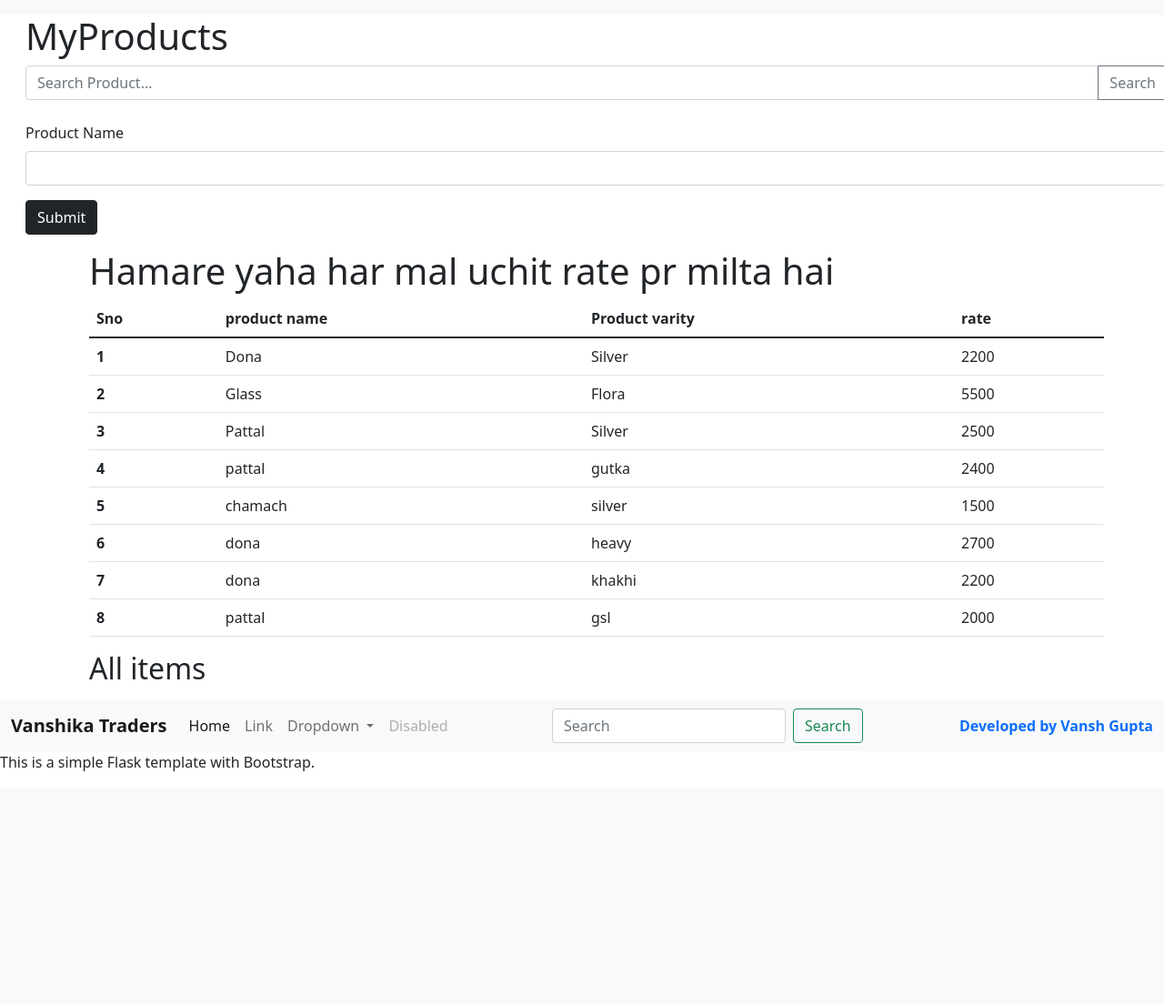
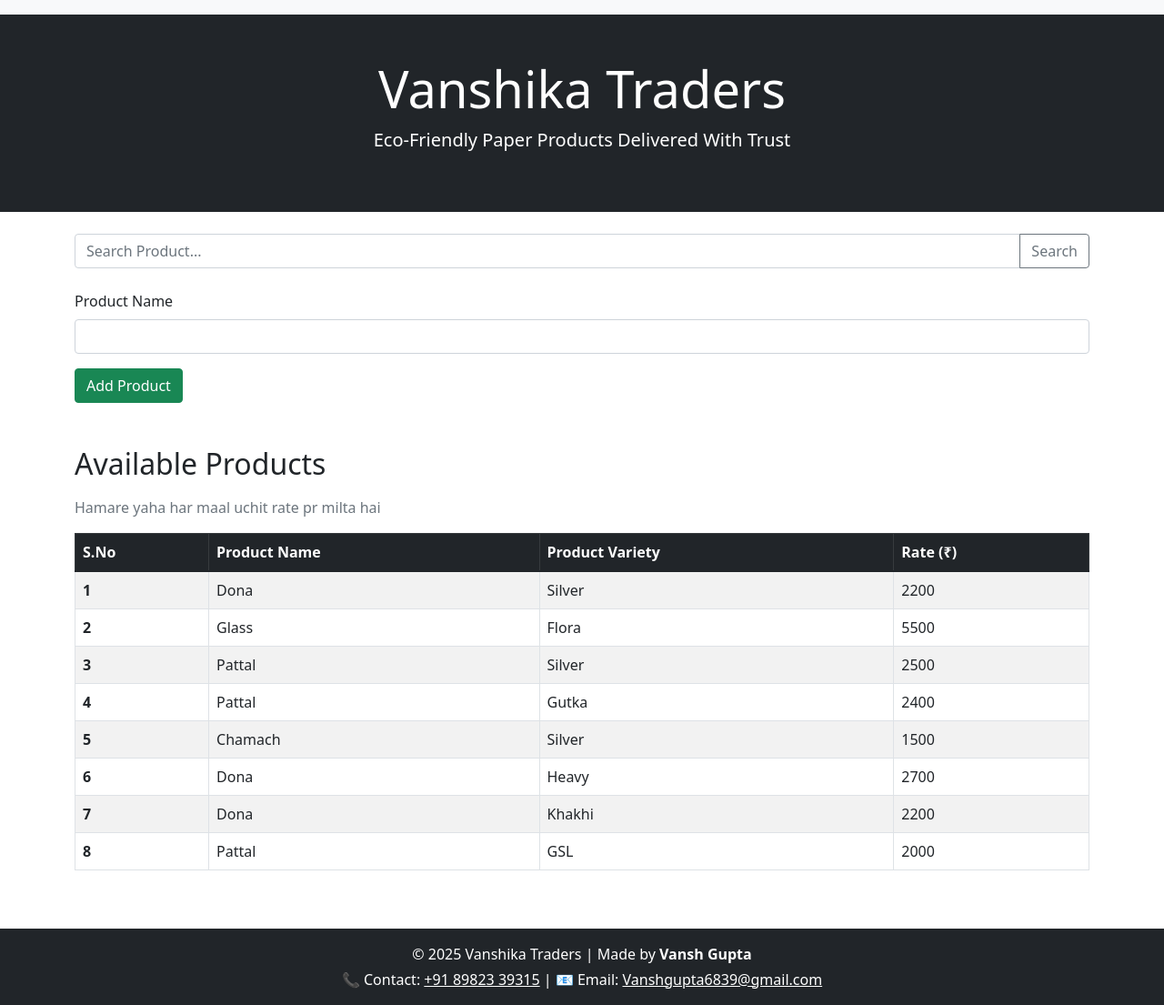
Before and after one commit to Vanshgupta6839/Vanshika-Traders, a Flask app: page / in a window 1280 px wide. Shown: that part at 91% size. Before the commit the page ends 866 px from the top of that part, so only its background shows below. Run offline with Flask 3, Linux system fonts and the light colour scheme; the page is wider than the window, and the part outside it is not shown.

Commit message:
Updatecontact info

```diff
--- a/templates/index.html
+++ b/templates/index.html
@@ -1,131 +1,66 @@
-{% extends 'base.html' %} {% block title %} Home {% endblock title %} {% block body %}
+{% extends 'base.html' %}
+{% block title %}Home | Vanshika Traders{% endblock title %}
+{% block body %}
 
-  <div class="container-fluid mx-3">
-    <h1>MyProducts</h1><form action="/search" method="GET" class="mb-4">
+<!-- Hero Banner -->
+<div class="container-fluid bg-dark text-white text-center py-5">
+    <h1 class="display-4">Vanshika Traders</h1>
+    <p class="lead">Eco-Friendly Paper Products Delivered With Trust</p>
+</div>
+
+<!-- Product Search -->
+<div class="container my-4">
+    <form action="/search" method="GET" class="mb-4">
         <div class="input-group">
             <input type="text" class="form-control" name="query" placeholder="Search Product..." required>
             <button class="btn btn-outline-secondary" type="submit">Search</button>
         </div>
     </form>
+</div>
 
-<form action="/" method="POST">
+<!-- Product Form -->
+<div class="container">
+    <form action="/" method="POST" class="mb-5">
         <div class="mb-3">
             <label for="product" class="form-label">Product Name</label>
             <input type="text" class="form-control" name="product" id="product" required>
         </div>
-  <button type="submit" class="btn btn-dark">Submit</button>
+        <button type="submit" class="btn btn-success">Add Product</button>
     </form>
+</div>
 
-<div class="container my-3">
-  <table class="table">
-    <thead>
+<!-- Product Table -->
+<div class="container mb-5">
+    <h2 class="mb-3">Available Products</h2>
+    <p class="text-muted">Hamare yaha har maal uchit rate pr milta hai</p>
+    <div class="table-responsive">
+        <table class="table table-bordered table-striped">
+            <thead class="table-dark">
                 <tr>
-      <th scope="col">Sno</th>
-      <th scope="col">product name</th>
-      <th scope="col">Product varity</th>
-      <th scope="col">rate</th>
+                    <th scope="col">S.No</th>
+                    <th scope="col">Product Name</th>
+                    <th scope="col">Product Variety</th>
+                    <th scope="col">Rate (₹)</th>
                 </tr>
             </thead>
-
             <tbody>
-    <h1>Hamare yaha har mal uchit rate pr milta hai</h1>
-    <tr>
-      <th scope="row">1</th>
-      <td>Dona</td>
-      <td>Silver</td>
-      <td>2200 </td>
-    </tr>
-    <tr>
-      <th scope="row">2</th>
-      <td>Glass</td>
-      <td>Flora</td>
-      <td>5500</td>
-    </tr>
-    <tr>
-      <th scope="row">3</th>
-      <td>Pattal</td>
-      <td>Silver</td>
-      <td>2500</td>
-    </tr>
-    <tr>
-      <th scope="row">4</th>
-      <td>pattal</td>
-      <td>gutka</td>
-      <td>2400</td>
-    </tr>
-    <tr>
-      <th scope="row">5</th>
-      <td>chamach</td>
-      <td>silver</td>
-      <td>1500</td>
-    </tr>
-    <tr>
-      <th scope="row">6</th>
-      <td>dona</td>
-      <td>heavy</td>
-      <td>2700</td>
-    </tr>
-    <tr>
-      <th scope="row">7</th>
-      <td>dona</td>
-      <td>khakhi</td>
-      <td>2200</td>
-    </tr>
-    <tr>
-      <th scope="row">8</th>
-      <td>pattal</td>
-      <td>gsl</td>
-      <td>2000</td>
-    </tr>
+                <tr><th scope="row">1</th><td>Dona</td><td>Silver</td><td>2200</td></tr>
+                <tr><th scope="row">2</th><td>Glass</td><td>Flora</td><td>5500</td></tr>
+                <tr><th scope="row">3</th><td>Pattal</td><td>Silver</td><td>2500</td></tr>
+                <tr><th scope="row">4</th><td>Pattal</td><td>Gutka</td><td>2400</td></tr>
+                <tr><th scope="row">5</th><td>Chamach</td><td>Silver</td><td>1500</td></tr>
+                <tr><th scope="row">6</th><td>Dona</td><td>Heavy</td><td>2700</td></tr>
+                <tr><th scope="row">7</th><td>Dona</td><td>Khakhi</td><td>2200</td></tr>
+                <tr><th scope="row">8</th><td>Pattal</td><td>GSL</td><td>2000</td></tr>
             </tbody>
         </table>
-<h2>All items</h2>
-
     </div>
-</div><nav class="navbar navbar-expand-lg navbar-light bg-light">
-  <div class="container-fluid">
-    <a class="navbar-brand fw-bold" href="#">Vanshika Traders</a>
-    <button class="navbar-toggler" type="button" data-bs-toggle="collapse"
-        data-bs-target="#navbarSupportedContent" aria-controls="navbarSupportedContent"
-        aria-expanded="false" aria-label="Toggle navigation">
-      <span class="navbar-toggler-icon"></span>
-    </button><div class="collapse navbar-collapse" id="navbarSupportedContent">
-  <ul class="navbar-nav me-auto mb-2 mb-lg-0">
-    <li class="nav-item">
-      <a class="nav-link active" aria-current="page" href="/">Home</a>
-    </li>
-    <li class="nav-item">
-      <a class="nav-link" href="#">Link</a>
-    </li>
-    <li class="nav-item dropdown">
-      <a class="nav-link dropdown-toggle" href="#" role="button" data-bs-toggle="dropdown"
-          aria-expanded="false">
-        Dropdown
-      </a>
-      <ul class="dropdown-menu">
-        <li><a class="dropdown-item" href="#">Action</a></li>
-        <li><a class="dropdown-item" href="#">Another action</a></li>
-        <li><hr class="dropdown-divider"></li>
-        <li><a class="dropdown-item" href="#">Something else here</a></li>
-      </ul>
-    </li>
-    <li class="nav-item">
-      <a class="nav-link disabled" aria-disabled="true">Disabled</a>
-    </li>
-  </ul>
-  <form class="d-flex" role="search">
-    <input class="form-control me-2" type="search" placeholder="Search" aria-label="Search" />
-    <button class="btn btn-outline-success" type="submit">Search</button>
-  </form>
-
-  <!-- Aapka naam yaha show hoga -->
-  <span class="navbar-text ms-auto fw-bold text-primary">
-      Developed by Vansh Gupta
-  </span>
 </div>
 
-  </div>
-</nav>
-<p>This is a simple Flask template with Bootstrap.</p><script src="https://cdn.jsdelivr.net/npm/bootstrap@5.1.3/dist/js/bootstrap.bundle.min.js"
-    integrity="sha384-ka7Sk0Gln4gmtz2MlQnikT1wXgYsOg+OMhuP+IlRH9sENBO0LRn5q+8nbTov4+1p"
-    crossorigin="anonymous"></script>{% endblock body %}
+<!-- Footer -->
+<footer class="bg-dark text-white text-center py-3">
+    <p class="mb-1">© 2025 Vanshika Traders | Made by <strong>Vansh Gupta</strong></p>
+    <p class="mb-0">📞 Contact: <a href="tel:+918982339315" class="text-white">+91 89823 39315</a> | 📧 Email: <a href="mailto:Vanshgupta6839@gmail.com" class="text-white">Vanshgupta6839@gmail.com</a></p>
+</footer>
+
+{% endblock body %}
```
Lines whose indentation alone changed are shown as unchanged.
